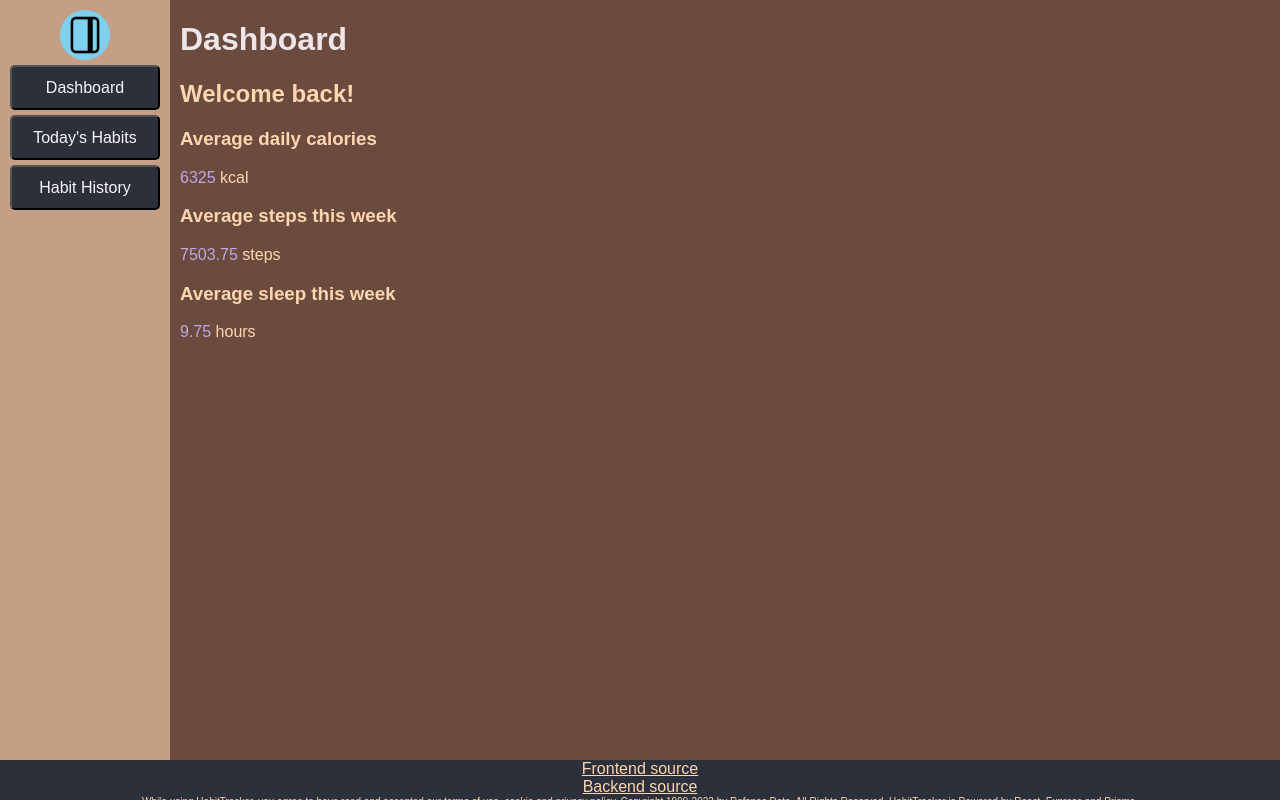
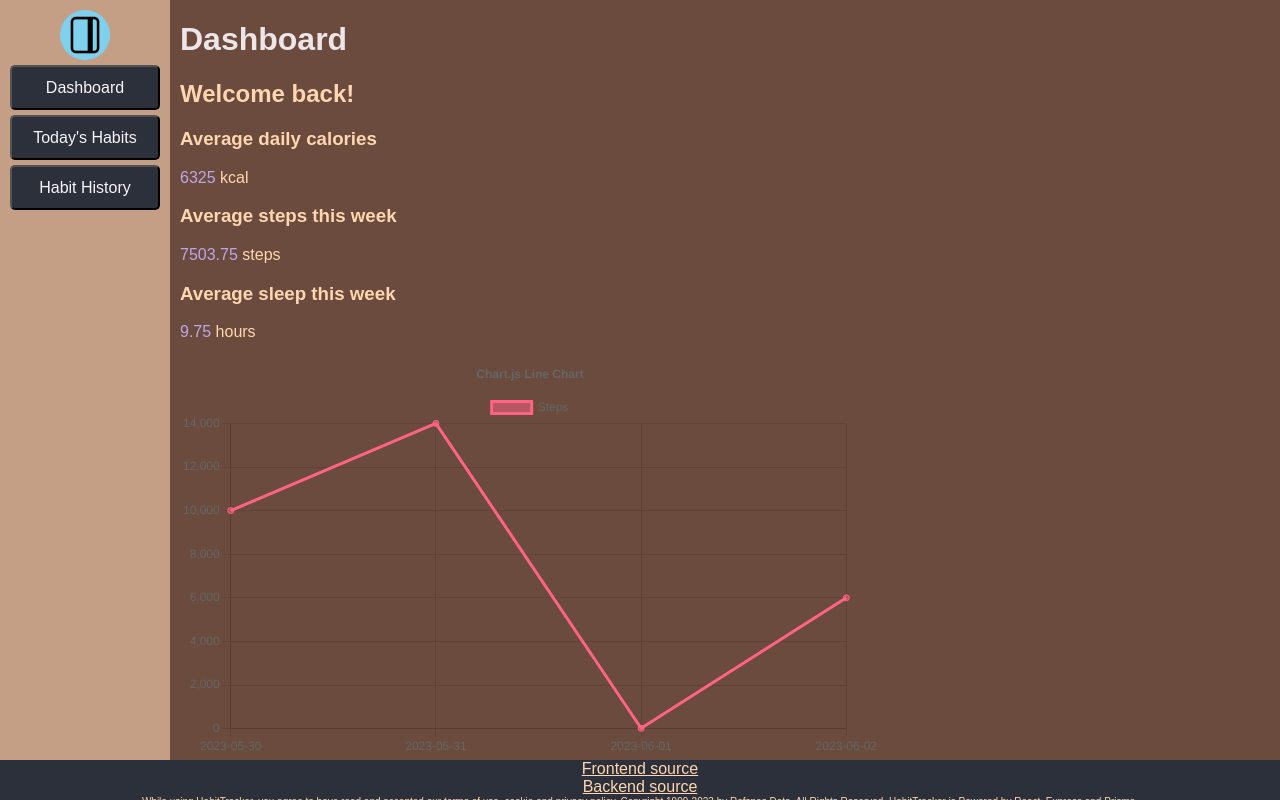
Before and after one commit to ample-samples/habit-tracker, a React (Create React App) app: page / in a window 1280 px wide. Built offline with nearby package versions, Linux system fonts and the light colour scheme; data requests are answered from the project's data file.

Commit message:
added line graph for steps

```diff
--- a/src/pages/Dashboard/index.js
+++ b/src/pages/Dashboard/index.js
@@ -2,9 +2,48 @@ import { useState, useEffect } from'react'
 import '../../App.css'
 import './style.css'
 
+import {
+  Chart as ChartJS,
+  CategoryScale,
+  LinearScale,
+  PointElement,
+  LineElement,
+  Title,
+  Tooltip,
+  Legend,
+} from 'chart.js';
+import { Line } from 'react-chartjs-2';
+
+ChartJS.register(
+  CategoryScale,
+  LinearScale,
+  PointElement,
+  LineElement,
+  Title,
+  Tooltip,
+  Legend
+);
+
+const options = {
+  scales: {
+    y: {
+      beginAtZero: true
+    }
+  },
+  plugins: {
+    legend: {
+      position: 'top'
+    },
+    title: {
+      display: true,
+      text: 'Chart.js Line Chart',
+    },
+  },
+};
+
 export default function Dashboard() {
-
   const [ habits, setHabits ] = useState([])
+  const [ chart1Labels, setChart1Labels ] = useState([])
 
   async function getHabits() {
     const domain = process.env.REACT_APP_DB_DOMAIN
@@ -22,6 +61,31 @@ export default function Dashboard() {
     getHabits()
   }, [])
 
+  // This use effect will generate chart labels from the habits variable
+  useEffect(() => {
+    const labels = []
+    for (let i=0; i<habits.length; i++) {
+      labels.unshift(habits[i].date)
+    }
+    console.log(labels.slice(-10))
+    setChart1Labels(labels.slice(-10))
+  }, [habits])
+
+  const chart1Data = {
+    labels: chart1Labels,
+    datasets: [
+      {
+        label: 'Steps',
+        data: habits.map((entry) => {
+          return entry.steps
+        }).reverse().slice(-10),
+        borderColor: 'rgb(255, 99, 132)',
+        backgroundColor: 'rgba(255, 99, 132, 0.5)'
+      }
+    ]
+  }
+
+  console.log(chart1Data.datasets[0].data)
 
   const getSleepAverage = () => {
     let sum = 0
@@ -71,6 +135,8 @@ export default function Dashboard() {
         <h3>Average sleep this week</h3>
         <p><span className="entry-value">{getSleepAverage()}</span> hours</p>
       </div>
+      <Line options={options} data={chart1Data} />
+      {console.log( <Line options={options} data={chart1Data} />)}
     </>
   )
 }
--- a/src/pages/Dashboard/style.css
+++ b/src/pages/Dashboard/style.css
@@ -1,3 +1,8 @@
 .entry-value {
   color: var(--wisteria);
 }
+
+canvas {
+  max-width: 700px;
+  max-height: 400px;
+}
```
